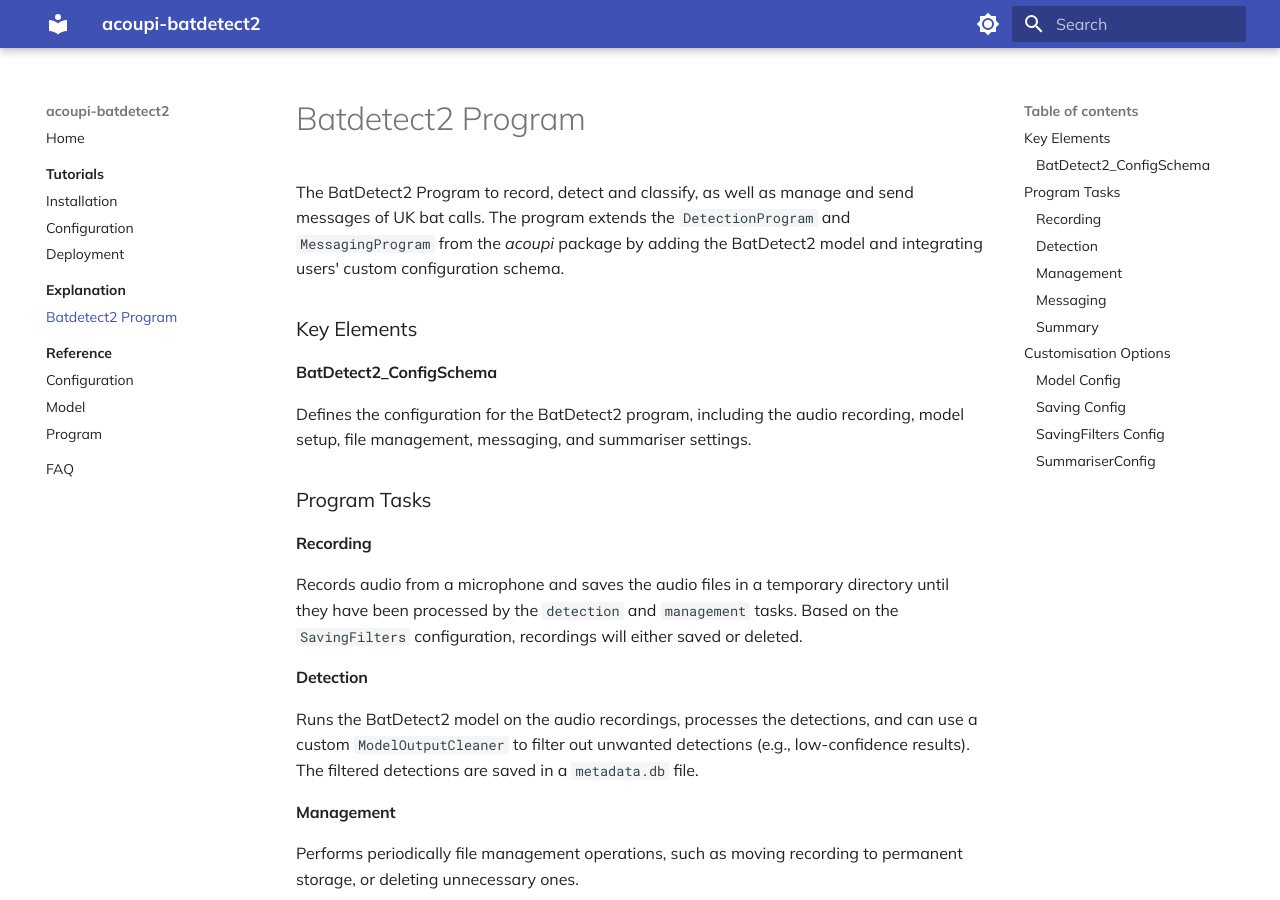
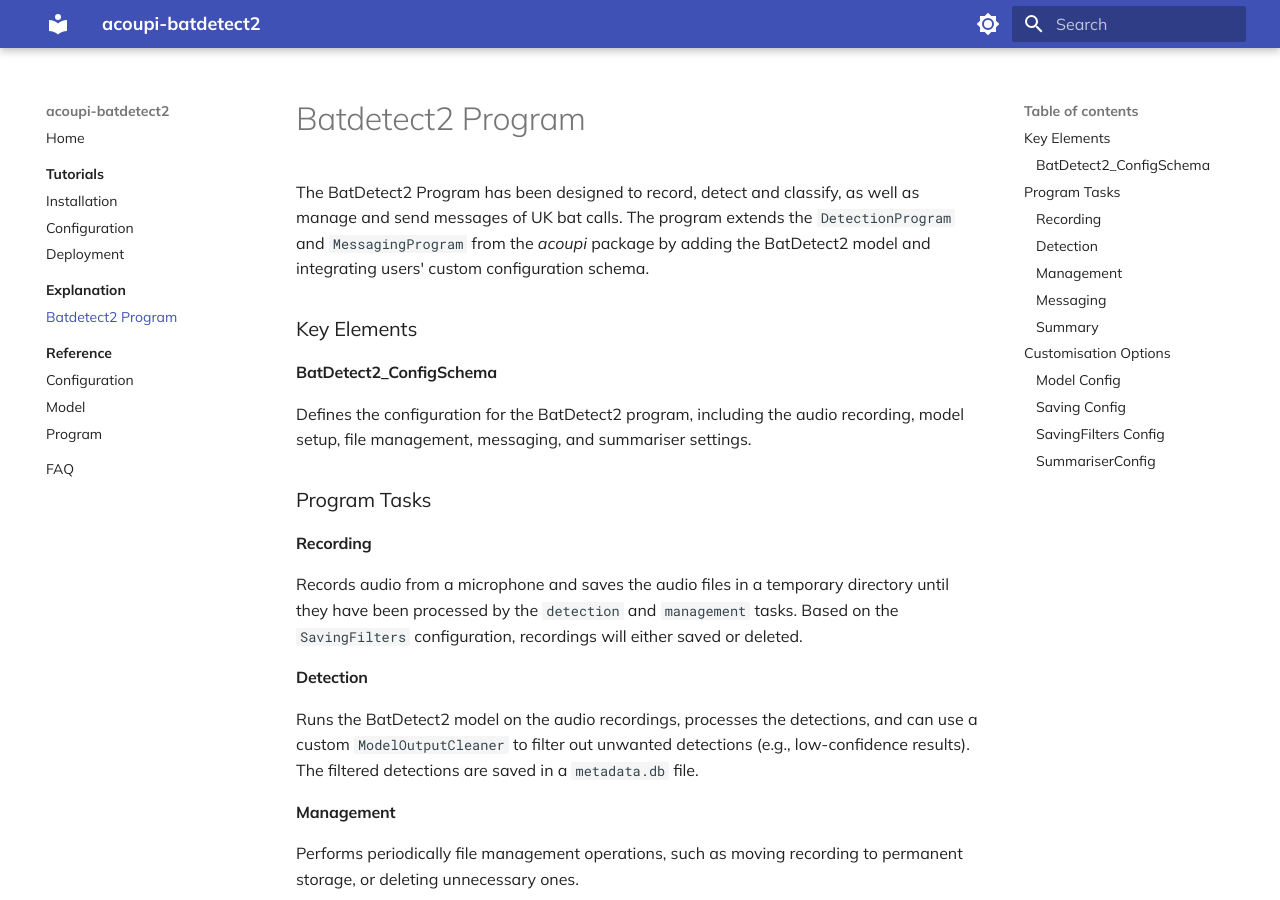
Before and after one commit to acoupi/acoupi_batdetect2, an MkDocs documentation site: the page built from docs/explanation/batdetect2_program.md, in a window 1280 px wide and 900 px high. Built offline with MkDocs 1.6.1 and Material for MkDocs 9.7.7, drawn with Linux system fonts in a browser that asks for light colours.

Commit message:
update mkdocs

```diff
--- a/docs/explanation/batdetect2_program.md
+++ b/docs/explanation/batdetect2_program.md
@@ -1,7 +1,6 @@
 # Batdetect2 Program
 
-The BatDetect2 Program  to record, detect and classify, as well as
-manage and send messages of UK bat calls. The program extends the `DetectionProgram` and `MessagingProgram` from the _acoupi_ package by adding the BatDetect2 model and integrating users' custom configuration schema.
+The BatDetect2 Program has been designed to record, detect and classify, as well as manage and send messages of UK bat calls. The program extends the `DetectionProgram` and `MessagingProgram` from the _acoupi_ package by adding the BatDetect2 model and integrating users' custom configuration schema.
 
 ### Key Elements
 
```
